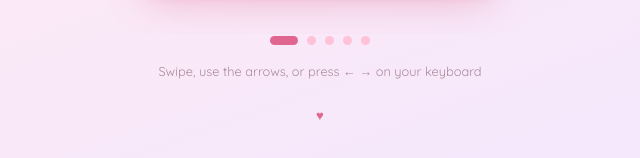
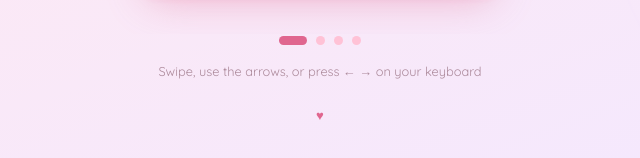
Before and after one commit to Noiresse/christmaswishlist, a plain HTML site: page index.html in a window 1280 px wide. Shown: the part 854-1012 px from the top of the page, 320-960 px from the left. Drawn offline with Linux system fonts and the light colour scheme.

Commit message:
Update index.html

```diff
--- a/index.html
+++ b/index.html
@@ -246,15 +246,6 @@ const ITEMS = [
   },
 
 
-  {
-    title: "Jasmine Rice",
-    description: "Copy and paste a block like this to add more wishes.",
-    price: "₱ —",
-    url: "",
-    image: "images/item3.jpg",
-    tag: "Sample"
-  },
-
  {
     title: "HODEKT Mini Rice Cooker Cute Bear",
     description: "2.5L 700W Boiling & Steaming Easy To Clean Multi-Cooker",
@@ -274,11 +265,11 @@ const ITEMS = [
   },
 
    {
-    title: "Dungeon Crawler Carl",
-    description: "Dungeon Crawler Series, Book 1: Dungeon Crawler Carl by Matt Dinniman",
-    price: "₱ 918",
-    url: "https://shopee.ph/product/157956840/41128678722?d_id=7e133&fbclid=IwY2xjawV0oI5leHRuA2FlbQIxMQBwZG9mA3NydGMGYXBwX2lkATAAAR8YMK3rw14m465QNL1GUxfiw_iQAWE8quqGlRI30Rk9lWwGx_U5snauLouPWA_aem_lDM96sHJXQeTAPhw9hDBog&uls_trackid=577gev3303sp&utm_content=97X1sA77DX2En8nDth5iCcH7zz3",
-    image: "https://down-ph.img.susercontent.com/file/sg-11134201-825zk-mkiwn09wd5aga5.webp",
+    title: "Carl's Doomsday Scenario",
+    description: "Dungeon Crawler Series, Book 2: Dungeon Crawler Carl by Matt Dinniman",
+    price: "₱ 1,024",
+    url: "https://shopee.ph/Carl's-Doomsday-Scenario-Dungeon-Crawler-Carl-Book-2-(Paperback)-by-Matt-Dinniman-i.157956840.40683645664?extraParams=%7B%22display_model_id%22%3A431380273907%2C%22model_selection_logic%22%3A3%7D&image_ids=sg-11134201-8258j-ms0wb49pq1oic9",
+    image: "https://down-ph.img.susercontent.com/file/sg-11134201-8258j-ms0wb49pq1oic9.webp",
     tag: "Shopee"
   },
   /* ---------- ADD NEW ITEMS BELOW ----------
```
